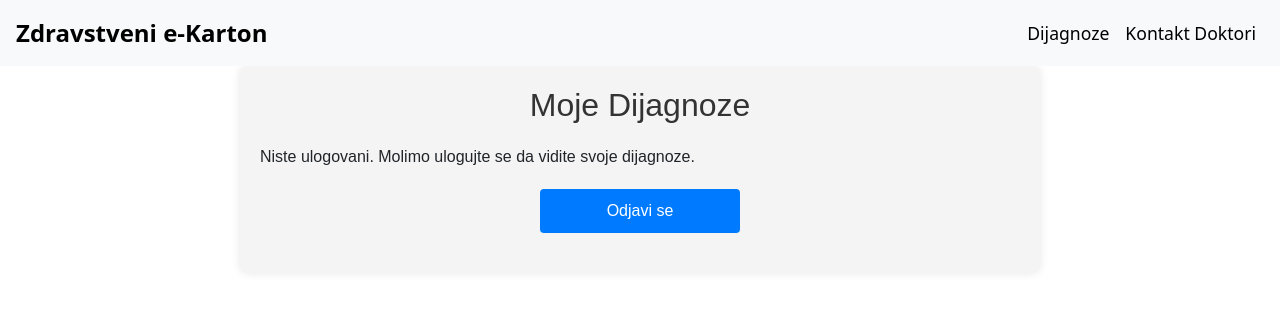
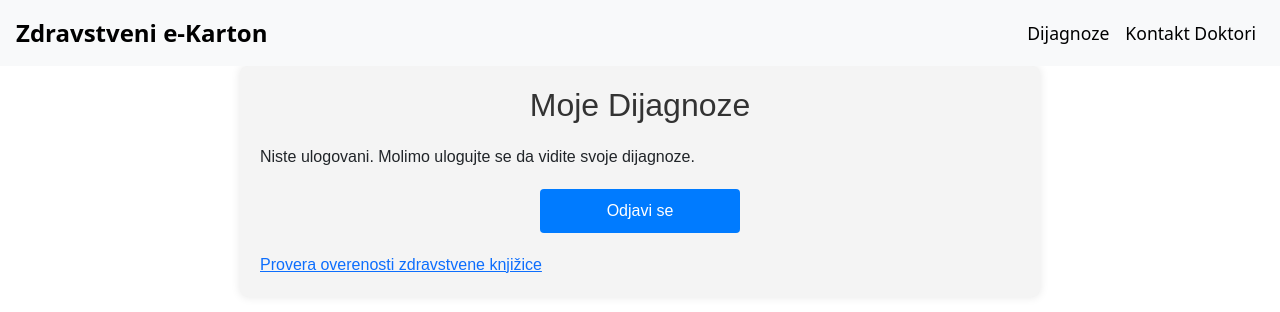
Before and after one commit to elab-development/internet-tehnologije-projekat-appzdravstveniekarton_2019_0285, a React (Create React App) app in the folder React/zdravstveni-e-karton/: page /dijagnoze in a window 1280 px wide. Shown: the top 312 px of the page. Built offline with nearby package versions, Linux system fonts and the light colour scheme.

Commit message:
Dodavanje provere knjizice

```diff
--- a/React/zdravstveni-e-karton/src/pages/Dijagnoze.js
+++ b/React/zdravstveni-e-karton/src/pages/Dijagnoze.js
@@ -72,6 +72,17 @@ const HomePage = () => {
         <p>Niste ulogovani. Molimo ulogujte se da vidite svoje dijagnoze.</p>
       )}
       <Button label="Odjavi se" onClick={handleLogout} />
+
+      {/* Link u donjem levom uglu */}
+      <a
+        href="https://www.rfzo.rs/index.php/osiguranalica/provera-overe-zdrisp"
+        className="footer-link"
+        target="_blank"
+        rel="noopener noreferrer"
+      >
+        Provera overenosti zdravstvene knjižice
+      </a>
+
     </div>
   );
 };
```
Also changed, not shown: 4 other files (tests, documents, lock files or other folders).
